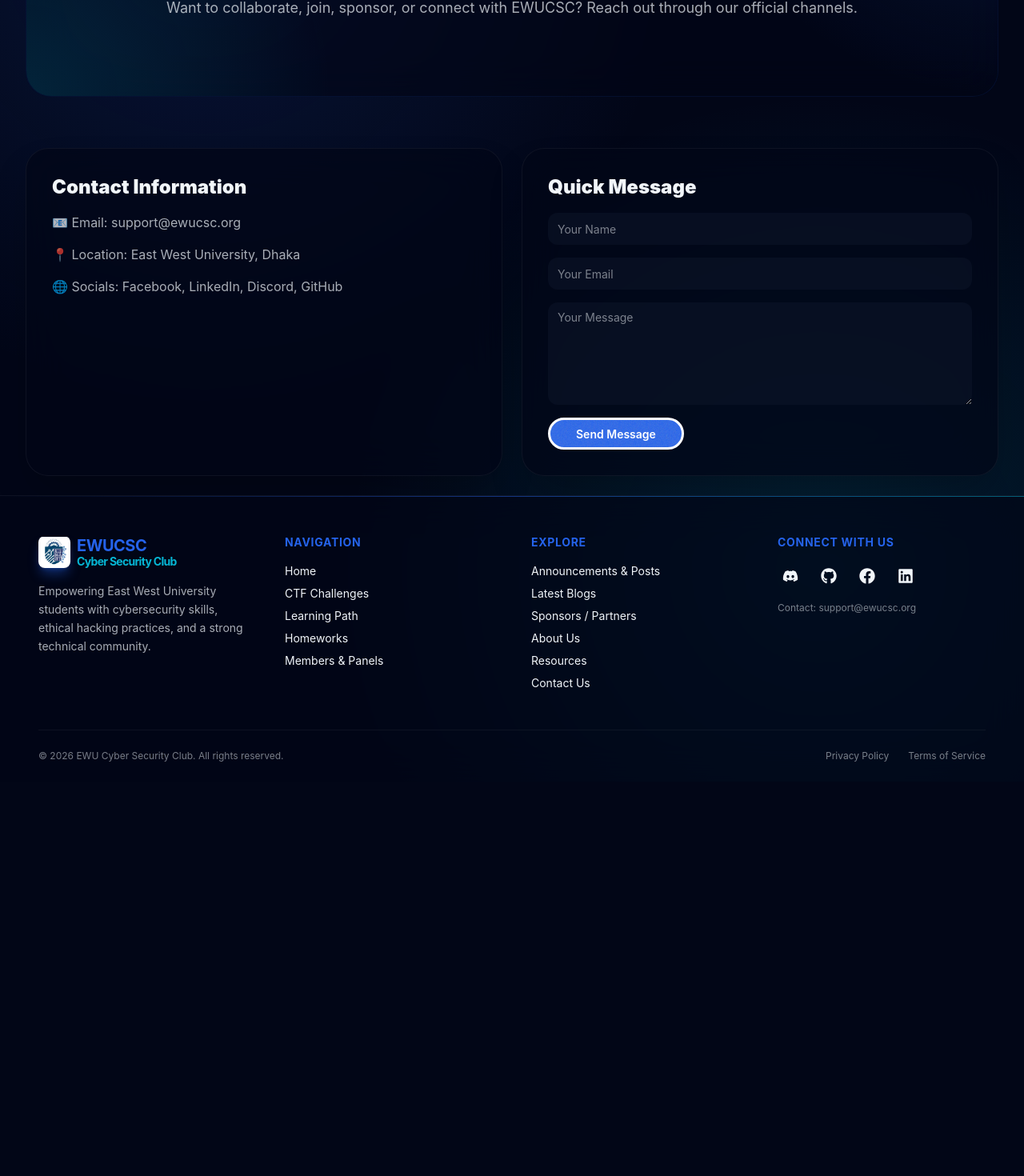
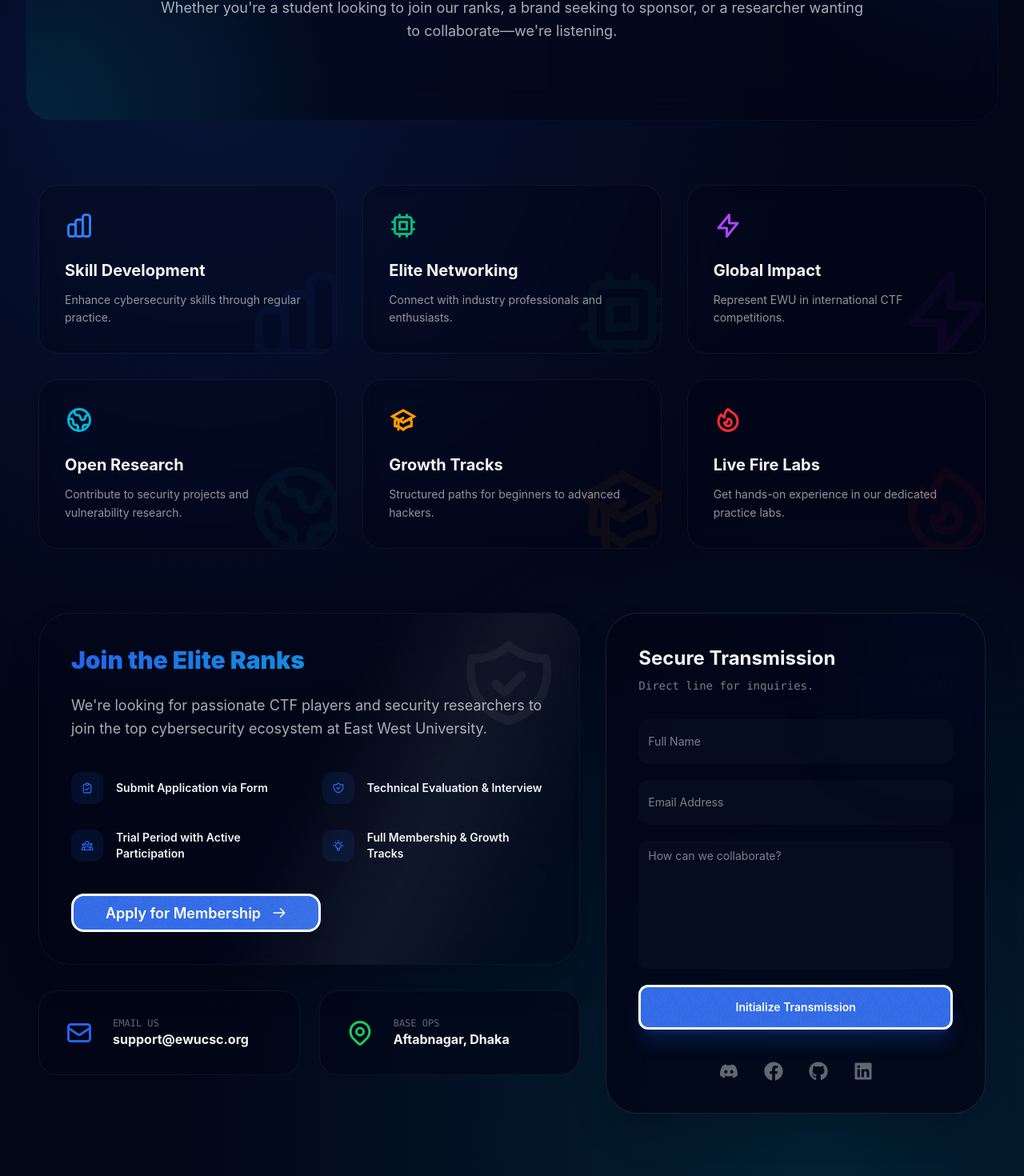
Before and after one commit to Taoshif1/ewucsc-portal-client, a React (Vite) app: page /contact in a window 1280 px wide. Shown: the part 357-1827 px from the top of the page at 80% size. Before the commit the page ends 1334 px from the top, so only its background shows below. Built offline with nearby package versions, Linux system fonts and the light colour scheme; no server answers.

Commit message:
feat: updateed Contact.jsx with email functionality & new UI sections

```diff
--- a/package.json
+++ b/package.json
@@ -10,6 +10,7 @@
     "preview": "vite preview"
   },
   "dependencies": {
+    "@emailjs/browser": "^4.4.1",
     "@tailwindcss/vite": "^4.2.1",
     "axios": "^1.13.6",
     "firebase": "^12.10.0",
--- a/src/pages/Contact.jsx
+++ b/src/pages/Contact.jsx
@@ -1,50 +1,202 @@
+import { motion } from "framer-motion";
+import { useRef, useState } from "react";
+import emailjs from "@emailjs/browser";
+import toast from "react-hot-toast";
+import {
+  HiOutlineMail,
+  HiOutlineLocationMarker,
+  HiOutlineUserGroup,
+  HiOutlineShieldCheck,
+  HiOutlineLightBulb,
+  HiOutlineClipboardCheck,
+  HiOutlineArrowRight,
+  HiOutlineChartBar,
+  HiOutlineChip,
+  HiOutlineLightningBolt,
+  HiOutlineGlobe,
+  HiOutlineAcademicCap,
+  HiOutlineFire,
+} from "react-icons/hi";
+
+import { FaDiscord, FaFacebook, FaGithub, FaLinkedin } from "react-icons/fa";
 import PageHero from "../components/PageHero";
 
 const Contact = () => {
+  const form = useRef();
+  const [loading, setLoading] = useState(false);
+
+  const sendEmail = (e) => {
+    e.preventDefault();
+    setLoading(true);
+
+    // Replace the strings below with your actual EmailJS IDs
+    emailjs
+      .sendForm(
+        "YOUR_SERVICE_ID",
+        "YOUR_TEMPLATE_ID",
+        form.current,
+        "YOUR_PUBLIC_KEY"
+      )
+      .then(() => {
+        toast.success("Message transmitted successfully!");
+        e.target.reset();
+      })
+      .catch(() => {
+        toast.error("Transmission failed. Please try again.");
+      })
+      .finally(() => {
+        setLoading(false);
+      });
+  };
+
+  const recruitmentSteps = [
+    { icon: <HiOutlineClipboardCheck />, text: "Submit Application via Form" },
+    { icon: <HiOutlineShieldCheck />, text: "Technical Evaluation & Interview" },
+    { icon: <HiOutlineUserGroup />, text: "Trial Period with Active Participation" },
+    { icon: <HiOutlineLightBulb />, text: "Full Membership & Growth Tracks" },
+  ];
+
+  const benefits = [
+    { title: "Skill Development", desc: "Enhance cybersecurity skills through regular practice.", icon: <HiOutlineChartBar />, color: "text-blue-500" },
+    { title: "Elite Networking", desc: "Connect with industry professionals and enthusiasts.", icon: <HiOutlineChip />, color: "text-emerald-500" },
+    { title: "Global Impact", desc: "Represent EWU in international CTF competitions.", icon: <HiOutlineLightningBolt />, color: "text-purple-500" },
+    { title: "Open Research", desc: "Contribute to security projects and vulnerability research.", icon: <HiOutlineGlobe />, color: "text-cyan-500" },
+    { title: "Growth Tracks", desc: "Structured paths for beginners to advanced hackers.", icon: <HiOutlineAcademicCap />, color: "text-amber-500" },
+    { title: "Live Fire Labs", desc: "Get hands-on experience in our dedicated practice labs.", icon: <HiOutlineFire />, color: "text-red-500" },
+  ];
+
   return (
-    <div className="space-y-16">
+    <div className="space-y-20 pb-24">
       <PageHero
-        badge="Reach Out"
-        title="Contact"
-        highlight="Us"
-        description="Want to collaborate, join, sponsor, or connect with EWUCSC? Reach out through our official channels."
+        badge="Connect with EWUCSC"
+        title="Operation"
+        highlight="Collaboration"
+        description="Whether you're a student looking to join our ranks, a brand seeking to sponsor, or a researcher wanting to collaborate—we're listening."
       />
 
-      <section className="grid gap-6 lg:grid-cols-2">
-        <div className="rounded-[1.75rem] border border-white/5 bg-base-100/70 p-8 backdrop-blur-xl shadow-2xl space-y-4">
-          <h2 className="text-2xl font-black">Contact Information</h2>
-          <p className="text-base-content/70">
-            📧 Email: support@ewucsc.org
+      {/* Benefits Section: 6 Cards */}
+      <section className="max-w-7xl mx-auto px-4">
+        <div className="grid md:grid-cols-2 lg:grid-cols-3 gap-8">
+          {benefits.map((item, index) => (
+            <motion.div
+              key={item.title}
+              initial={{ opacity: 0, y: 20 }}
+              whileInView={{ opacity: 1, y: 0 }}
+              viewport={{ once: true }}
+              transition={{ delay: index * 0.1 }}
+              className="relative p-8 rounded-3xl border border-white/5 bg-base-100/30 backdrop-blur-sm group overflow-hidden hover:border-primary/20 transition-all"
+            >
+              <div className={`absolute -right-4 -bottom-4 text-9xl opacity-5 group-hover:opacity-10 transition-opacity ${item.color}`}>
+                {item.icon}
+              </div>
+              <div className={`text-4xl mb-6 ${item.color}`}>{item.icon}</div>
+              <h3 className="text-xl font-bold mb-3">{item.title}</h3>
+              <p className="text-sm text-base-content/60 leading-relaxed">{item.desc}</p>
+            </motion.div>
+          ))}
+        </div>
+      </section>
+
+      <div className="max-w-7xl mx-auto px-4 grid gap-8 lg:grid-cols-12">
+        {/* Left Column: Info & Recruitment */}
+        <div className="lg:col-span-7 space-y-8">
+          <motion.div
+            initial={{ opacity: 0, x: -20 }}
+            whileInView={{ opacity: 1, x: 0 }}
+            viewport={{ once: true }}
+            className="rounded-[2.5rem] border border-white/5 bg-base-100/40 p-10 backdrop-blur-xl shadow-2xl cyber-shimmer relative overflow-hidden"
+          >
+            <div className="absolute top-0 right-0 p-6 opacity-5 text-9xl">
+              <HiOutlineShieldCheck />
+            </div>
+            <h2 className="text-3xl font-black mb-6 bg-gradient-to-r from-primary to-secondary bg-clip-text text-transparent">
+              Join the Elite Ranks
+            </h2>
+            <p className="text-base-content/70 mb-10 leading-relaxed text-lg">
+              We're looking for passionate CTF players and security researchers to join the top cybersecurity ecosystem at East West University.
             </p>
-          <p className="text-base-content/70">
-            📍 Location: East West University, Dhaka
-          </p>
-          <p className="text-base-content/70">
-            🌐 Socials: Facebook, LinkedIn, Discord, GitHub
-          </p>
+            <div className="grid sm:grid-cols-2 gap-8 mb-10">
+              {recruitmentSteps.map((step, i) => (
+                <div key={i} className="flex items-center gap-4 group">
+                  <div className="p-3 rounded-xl bg-primary/10 text-primary group-hover:bg-primary group-hover:text-white transition-all">
+                    {step.icon}
+                  </div>
+                  <span className="text-sm font-semibold">{step.text}</span>
+                </div>
+              ))}
+            </div>
+            <button className="btn btn-primary btn-lg rounded-2xl px-10 group">
+              Apply for Membership <HiOutlineArrowRight className="ml-2 group-hover:translate-x-2 transition-transform" />
+            </button>
+          </motion.div>
+
+          <div className="grid sm:grid-cols-2 gap-6">
+            <div className="p-8 rounded-3xl border border-white/5 bg-base-100/60 flex items-center gap-6 hover:border-primary/20 transition-all">
+              <HiOutlineMail className="text-4xl text-primary" />
+              <div>
+                <p className="text-xs uppercase opacity-40 font-mono">Email Us</p>
+                <p className="font-bold">support@ewucsc.org</p>
+              </div>
+            </div>
+            <div className="p-8 rounded-3xl border border-white/5 bg-base-100/60 flex items-center gap-6 hover:border-accent/20 transition-all">
+              <HiOutlineLocationMarker className="text-4xl text-accent" />
+              <div>
+                <p className="text-xs uppercase opacity-40 font-mono">Base Ops</p>
+                <p className="font-bold">Aftabnagar, Dhaka</p>
+              </div>
+            </div>
+          </div>
         </div>
 
-        <div className="rounded-[1.75rem] border border-white/5 bg-base-100/70 p-8 backdrop-blur-xl shadow-2xl space-y-4">
-          <h2 className="text-2xl font-black">Quick Message</h2>
+        {/* Right Column: Secure Form */}
+        <motion.div
+          initial={{ opacity: 0, x: 20 }}
+          whileInView={{ opacity: 1, x: 0 }}
+          viewport={{ once: true }}
+          className="lg:col-span-5 rounded-[2.5rem] border border-white/10 bg-base-100/80 p-10 backdrop-blur-2xl shadow-2xl flex flex-col relative overflow-hidden"
+        >
+          <div className="absolute top-0 right-0 w-32 h-32 bg-primary/10 blur-[80px]" />
+          <h3 className="text-2xl font-bold mb-2">Secure Transmission</h3>
+          <p className="text-sm text-base-content/50 mb-8 font-mono">Direct line for inquiries.</p>
+
+          <form ref={form} onSubmit={sendEmail} className="space-y-5">
             <input
+              name="user_name"
               type="text"
-            placeholder="Your Name"
-            className="input input-bordered w-full bg-base-200/50"
+              placeholder="Full Name"
+              required
+              className="input input-bordered w-full h-14 bg-base-200/30 border-white/5 focus:border-primary"
             />
             <input
+              name="user_email"
               type="email"
-            placeholder="Your Email"
-            className="input input-bordered w-full bg-base-200/50"
+              placeholder="Email Address"
+              required
+              className="input input-bordered w-full h-14 bg-base-200/30 border-white/5 focus:border-primary"
             />
             <textarea
-            placeholder="Your Message"
-            className="textarea textarea-bordered w-full min-h-32 bg-base-200/50"
+              name="message"
+              placeholder="How can we collaborate?"
+              required
+              className="textarea textarea-bordered w-full bg-base-200/30 border-white/5 focus:border-primary min-h-[160px] resize-none"
             />
-          <button className="btn btn-primary rounded-full px-8">
-            Send Message
+            <button
+              type="submit"
+              disabled={loading}
+              className="btn btn-primary w-full h-14 rounded-xl shadow-xl shadow-primary/20"
+            >
+              {loading ? "Transmitting..." : "Initialize Transmission"}
             </button>
+          </form>
+
+          <div className="mt-10 flex justify-center gap-8 text-2xl opacity-40">
+            <a href="#" className="hover:text-primary transition-all"><FaDiscord /></a>
+            <a href="#" className="hover:text-primary transition-all"><FaFacebook /></a>
+            <a href="#" className="hover:text-primary transition-all"><FaGithub /></a>
+            <a href="#" className="hover:text-primary transition-all"><FaLinkedin /></a>
           </div>
-      </section>
+        </motion.div>
+      </div>
     </div>
   );
 };
```
Also changed, not shown: 1 other file (tests, documents, lock files or other folders). Lines whose indentation alone changed are shown as unchanged.
